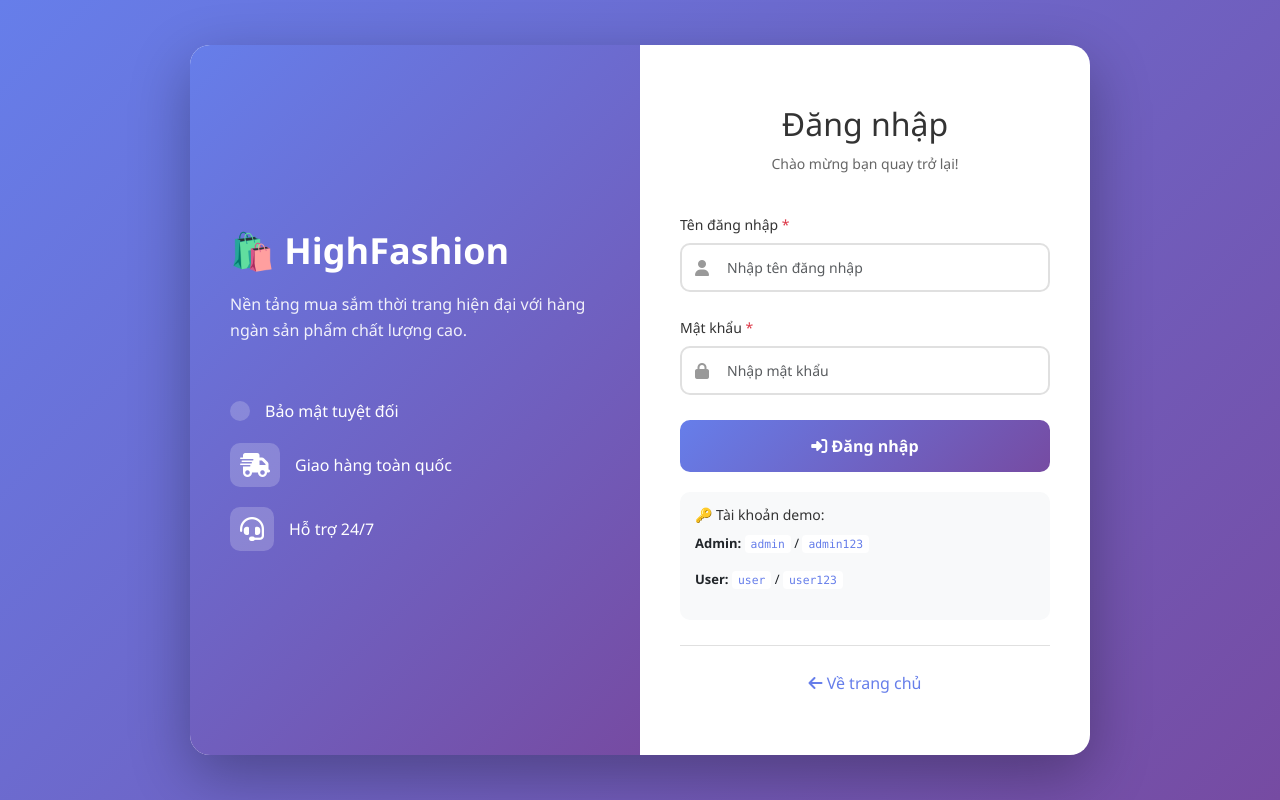
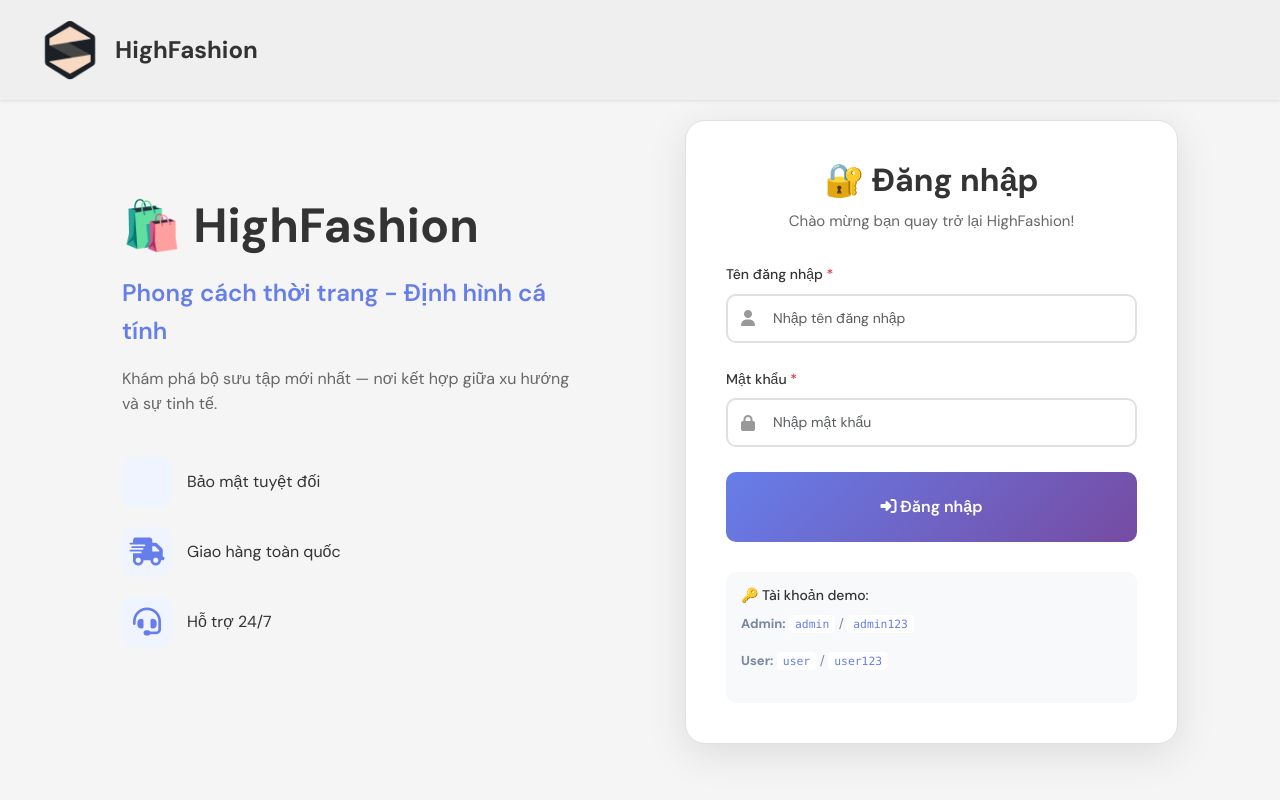
Before and after one commit to QuangDev108/DOAN, a website: page source code/login.html in a window 1280 px wide. Shown: the top 800 px of the page. Drawn offline with Linux system fonts and the light colour scheme; a web font is replaced by a local one.

Commit message:
Updatever2

```diff
--- a/source code/asset/Css/login.css
+++ b/source code/asset/Css/login.css
@@ -1,11 +1,20 @@
+/* ========================================
+   LOGIN.CSS - Tất cả CSS cho login & auth
+   ======================================== */
+
+/* ====== 1. ẨN/HIỆN MENU QLSP ====== */
+
+/* Ẩn menu QLSP mặc định */
 .inner-menu .admin-only {
     display: none;
 }
 
+/* Hiện menu QLSP khi admin đăng nhập */
 body.is-admin .inner-menu .admin-only {
     display: block;
 }
 
+/* Style cho menu QLSP */
 .inner-menu .admin-only a {
     color: #667eea;
     font-weight: 600;
@@ -16,10 +25,27 @@ body.is-admin .inner-menu .admin-only {
     color: #764ba2;
 }
 
+/* ====== HEADER CHỈ LOGO ====== */
+.header-login .inner-wrap {
+    justify-content: flex-start;
+    padding: 20px 40px;
+}
+
+.header-login .logo-content span {
+    color: #333;
+    font-size: 24px;
+    font-weight: 700;
+}
+
+
+/* ====== 2. DROPDOWN USER - CHỈ NÚT ĐĂNG XUẤT ====== */
+
+/* Đảm bảo .login có position relative */
 .login {
     position: relative;
 }
 
+/* Dropdown container - CỰC GỌN */
 .user-dropdown {
     position: absolute;
     top: calc(100% + 12px);
@@ -45,7 +71,9 @@ body.is-admin .inner-menu .admin-only {
     }
 }
 
-.user-dropdown button, #btnLogoutDropdown {
+/* Logout button - Style cho nút đăng xuất */
+.user-dropdown button,
+#btnLogoutDropdown {
     width: 100%;
     padding: 10px;
     background: #dc3545;
@@ -58,11 +86,15 @@ body.is-admin .inner-menu .admin-only {
     transition: all 0.2s;
 }
 
-.user-dropdown button:hover, #btnLogoutDropdown:hover {
+.user-dropdown button:hover,
+#btnLogoutDropdown:hover {
     background: #c82333;
     transform: translateY(-2px);
     box-shadow: 0 4px 12px rgba(220, 53, 69, 0.3);
 }
+
+
+/* ====== 3. LOGIN BUTTON STYLE ====== */
 
 .login .button {
     transition: all 0.3s;
@@ -75,49 +107,52 @@ body.is-admin .inner-menu .admin-only {
 }
 
 
-.login-page {
-    font-family: 'Segoe UI', Tahoma, Geneva, Verdana, sans-serif;
-    background: linear-gradient(135deg, #667eea 0%, #764ba2 100%);
-    min-height: 100vh;
+/* ====== 4. LOGIN SECTION - 2 CỘT ====== */
+
+.login-section {
+    background: #f5f5f5;
+    min-height: calc(100vh - 200px);
     display: flex;
     align-items: center;
-    justify-content: center;
-    padding: 20px;
+    padding: 100px 20px; /* ← Tăng padding top */
 }
 
-.login-container {
-    background: white;
-    border-radius: 20px;
-    box-shadow: 0 20px 60px rgba(0,0,0,0.3);
-    overflow: hidden;
-    max-width: 900px;
-    width: 100%;
-    display: flex;
+.login-container-two-cols {
+    display: grid;
+    grid-template-columns: 1fr 1fr;
+    gap: 50px;
+    align-items: center;
+    max-width: 1200px;
+    margin: 0 auto;
 }
 
-.login-left {
-    flex: 1;
-    background: linear-gradient(135deg, #667eea 0%, #764ba2 100%);
-    padding: 60px 40px;
-    color: white;
-    display: flex;
-    flex-direction: column;
-    justify-content: center;
+/* Cột trái - Branding */
+.login-left-col {
+    padding: 40px;
 }
 
-.login-left h1 {
-    font-size: 36px;
+.brand-content h1 {
+    font-size: 48px;
+    color: #333;
     margin-bottom: 20px;
     font-weight: 700;
 }
 
-.login-left p {
-    font-size: 16px;
-    line-height: 1.6;
-    opacity: 0.9;
+.brand-slogan {
+    font-size: 24px;
+    color: #667eea;
+    font-weight: 600;
+    margin-bottom: 15px;
 }
 
-.login-left .features {
+.brand-desc {
+    font-size: 16px;
+    color: #666;
+    line-height: 1.6;
+    margin-bottom: 40px;
+}
+
+.features {
     margin-top: 40px;
 }
 
@@ -125,35 +160,51 @@ body.is-admin .inner-menu .admin-only {
     display: flex;
     align-items: center;
     margin-bottom: 20px;
+    font-size: 16px;
+    color: #333;
 }
 
 .feature-item i {
-    font-size: 24px;
+    font-size: 28px;
     margin-right: 15px;
-    background: rgba(255,255,255,0.2);
-    padding: 10px;
-    border-radius: 10px;
+    color: #667eea;
+    width: 50px;
+    height: 50px;
+    display: flex;
+    align-items: center;
+    justify-content: center;
+    background: #f0f4ff;
+    border-radius: 12px;
 }
 
-.login-right {
-    flex: 1;
-    padding: 60px 40px;
+/* Cột phải - Form */
+.login-right-col {
+    padding: 20px;
+}
+
+.login-box {
+    background: #ffffff;
+    border-radius: 20px;
+    box-shadow: 0 10px 40px rgba(0,0,0,0.1);
+    padding: 40px;
+    border: 1px solid #e0e0e0;
 }
 
 .login-header {
     text-align: center;
-    margin-bottom: 40px;
+    margin-bottom: 30px;
 }
 
 .login-header h2 {
     font-size: 32px;
     color: #333;
     margin-bottom: 10px;
+    font-weight: 700;
 }
 
 .login-header p {
     color: #666;
-    font-size: 14px;
+    font-size: 15px;
 }
 
 .form-group {
@@ -224,7 +275,7 @@ body.is-admin .inner-menu .admin-only {
 
 .login-footer {
     text-align: center;
-    margin-top: 25px;
+    margin-top: 0px;
     padding-top: 25px;
     border-top: 1px solid #e0e0e0;
 }
@@ -296,7 +347,7 @@ body.is-admin .inner-menu .admin-only {
 }
 
 
-/* ====== RESPONSIVE ====== */
+/* ====== 5. RESPONSIVE ====== */
 
 @media (max-width: 768px) {
     .login-container {
@@ -311,6 +362,7 @@ body.is-admin .inner-menu .admin-only {
         padding: 40px 30px;
     }
 
+    /* Dropdown trên mobile */
     .user-dropdown {
         left: 10px;
         right: 10px;
--- a/source code/login.html
+++ b/source code/login.html
@@ -5,15 +5,39 @@
     <meta name="viewport" content="width=device-width, initial-scale=1.0">
     <link rel="stylesheet" href="./asset/Bootstrap/bootstrap.min.css">
     <link rel="stylesheet" href="https://cdnjs.cloudflare.com/ajax/libs/font-awesome/6.4.0/css/all.min.css">
+    <link rel="stylesheet" href="./asset/Css/base.css">
+    <link rel="stylesheet" href="./asset/Css/style.css">
     <link rel="stylesheet" href="./asset/Css/login.css">
     <title>Đăng nhập - HighFashion</title>
 </head>
-<body class="login-page">
-    <div class="login-container">
-        <!-- Left Side - Branding -->
-        <div class="login-left">
+<body>
+    <!-- Header - CHỈ LOGO -->
+    <header class="header header-login">
+        <div class="inner-wrap">
+            <div class="logo">
+                <div class="logo-img">
+                    <a href="index.html">
+                        <img src="./asset/image/logo.png" alt="Logo">
+                    </a>
+                </div>
+                <div class="logo-content">
+                    <span>HighFashion</span>
+                </div>
+            </div>
+        </div>
+    </header>
+    <!--End Header -->
+
+    <!-- Login Section - 2 CỘT -->
+    <div class="login-section">
+        <div class="container">
+            <div class="login-container-two-cols">
+                <!-- Cột trái - Branding -->
+                <div class="login-left-col">
+                    <div class="brand-content">
                         <h1>🛍️ HighFashion</h1>
-            <p>Nền tảng mua sắm thời trang hiện đại với hàng ngàn sản phẩm chất lượng cao.</p>
+                        <p class="brand-slogan">Phong cách thời trang - Định hình cá tính</p>
+                        <p class="brand-desc">Khám phá bộ sưu tập mới nhất — nơi kết hợp giữa xu hướng và sự tinh tế.</p>
 
                         <div class="features">
                             <div class="feature-item">
@@ -30,12 +54,14 @@
                             </div>
                         </div>
                     </div>
+                </div>
 
-        <!-- Right Side - Login Form -->
-        <div class="login-right">
+                <!-- Cột phải - Form đăng nhập -->
+                <div class="login-right-col">
+                    <div class="login-box">
                         <div class="login-header">
-                <h2>Đăng nhập</h2>
-                <p>Chào mừng bạn quay trở lại!</p>
+                            <h2>🔐 Đăng nhập</h2>
+                            <p>Chào mừng bạn quay trở lại HighFashion!</p>
                         </div>
 
                         <!-- Alert -->
@@ -66,20 +92,40 @@
                             </button>
                         </form>
 
-            <!-- Demo Accounts Info - FIXED -->
+                        <!-- Demo Accounts Info -->
                         <div class="demo-accounts">
                             <h4>🔑 Tài khoản demo:</h4>
                             <p><strong>Admin:</strong> <code>admin</code> / <code>admin123</code></p>
                             <p><strong>User:</strong> <code>user</code> / <code>user123</code></p>
                         </div>
-
-            <div class="login-footer">
-                <a href="index.html">
-                    <i class="fa-solid fa-arrow-left"></i> Về trang chủ
-                </a>
                     </div>
                 </div>
             </div>
+        </div>
+    </div>
+
+    <!--Footer - CHỈ LIÊN HỆ -->
+    <footer class="footer" id="contact">
+       <div class="container">
+            <div class="row">
+                <div class="inner-wrap col-xl-12">
+                    <div class="content col-xl-6">
+                        <h2>Liên hệ</h2>
+                        <p><i class="fa-solid fa-envelope"></i> Email: support@highfashion.com</p>
+                        <p><i class="fa-solid fa-phone-volume"></i> Hotline: 0938 9133 267</p>
+                    </div>
+                    <div class="social col-xl-6">
+                        <h2>Mạng xã hội</h2>
+                        <div class="inner-list">
+                            <a href="https://www.facebook.com/truong.minh.quang.26470" alt="linkfb" ><img src="https://cdn.haluta.vn/media/core/icons/facebook.png" alt="FB"></a>
+                            <a href="https://zalo.me/0776130420"><img src="https://cdn.haluta.vn/media/core/icons/zalo.png" alt="FB"></a>
+                        </div>
+                    </div>
+                </div>
+            </div>
+        </div>
+    </footer>
+    <!--End Footer -->
 
     <script type="module">
         import { login } from './asset/Js/login.js';
@@ -104,13 +150,11 @@
             const username = document.getElementById('username').value.trim();
             const password = document.getElementById('password').value;
 
-            // Validation
             if (!username || !password) {
                 showAlert('Vui lòng nhập đầy đủ thông tin!');
                 return;
             }
 
-            // Disable button
             const btnLogin = loginForm.querySelector('.btn-login');
             btnLogin.disabled = true;
             btnLogin.innerHTML = '<i class="fa-solid fa-spinner fa-spin"></i> Đang đăng nhập...';
@@ -121,7 +165,6 @@
                 if (result.success) {
                     showAlert(`Đăng nhập thành công! Chào mừng ${result.user.fullName}`, 'success');
 
-                    // Admin và User đều về index.html
                     setTimeout(() => {
                         window.location.href = 'index.html';
                     }, 1000);
@@ -138,13 +181,12 @@
             }
         });
 
-        // Auto-fill demo account on double click
+        // Auto-fill demo
         document.getElementById('username').addEventListener('dblclick', () => {
             document.getElementById('username').value = 'admin';
             document.getElementById('password').value = 'admin123';
         });
 
-        // BONUS: Click vào demo accounts để tự động điền
         document.querySelector('.demo-accounts').addEventListener('click', (e) => {
             const text = e.target.textContent;
             if (text.includes('Admin')) {
```
Lines whose indentation alone changed are shown as unchanged.
